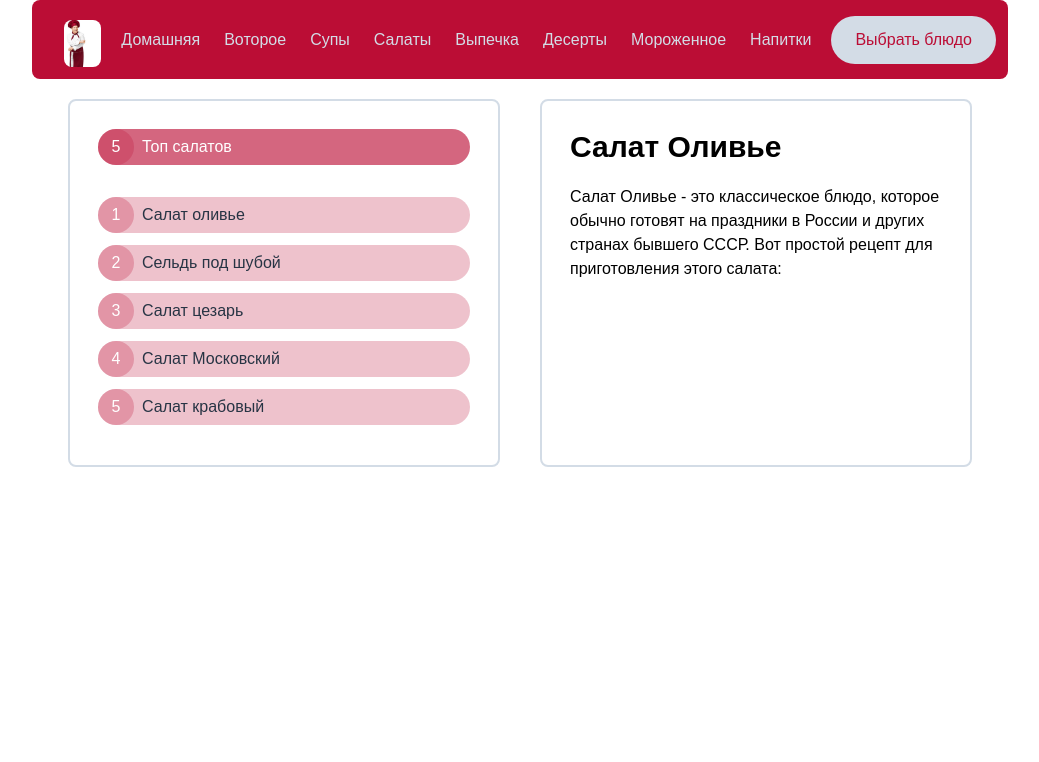
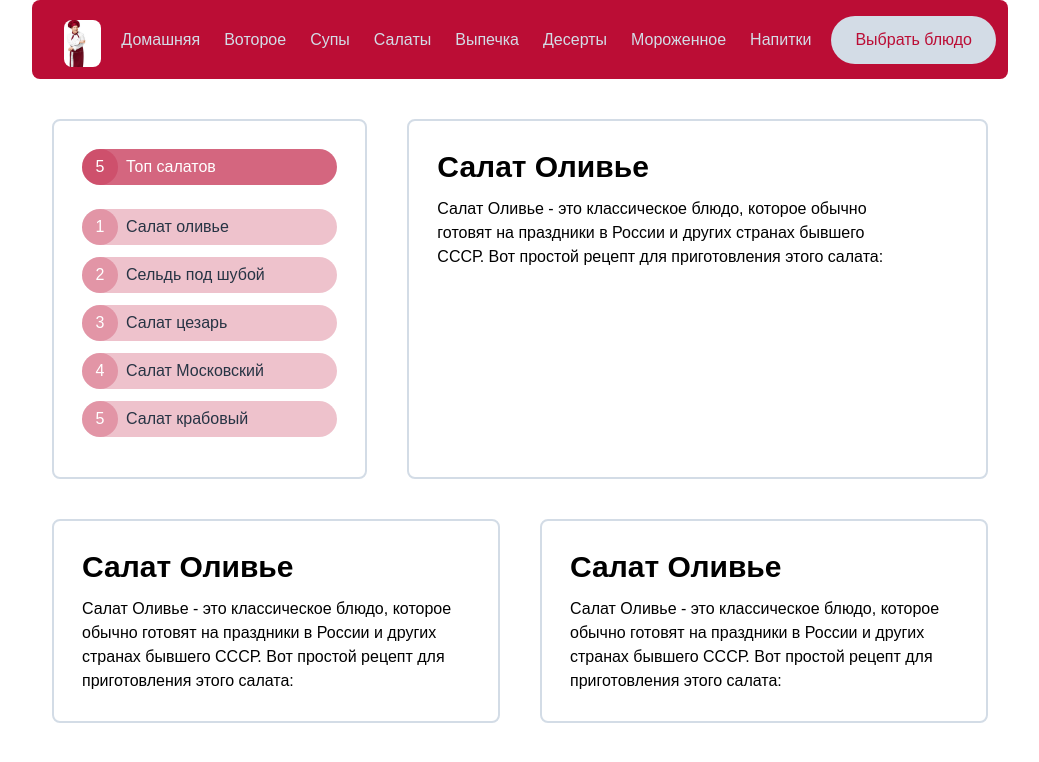
Before and after one commit to PavelCof/firstTailwind, a React (Create React App) app: page / in a window 1280 px wide. Shown: the top 762 px of the page, without its empty margins (120-1159 px from the left). Built offline with nearby package versions, Linux system fonts and the light colour scheme.

Commit message:
перенос ячеек

```diff
--- a/src/App.tsx
+++ b/src/App.tsx
@@ -32,10 +32,10 @@ function App() {
 
           <section className="min-w-[331px] pb-5 top-10 flex-1 overflow-auto">
 
-            <div className="container flex flex-col px-4 mx-auto mt-5  space-y-12 md:space-y-0 md:flex-row">
+            <div className="container flex flex-col flex-wrap mx-auto mt-5 md:flex-row ">
 
               {/* топ пять */}
-                <div className="flex flex-col border-2 border-solid border-gray-light mx-5 rounded-lg p-7 space-y-5 md:w-1/2 " >
+                <div className="flex flex-col border-2 border-solid border-gray-light m-5 rounded-lg p-7 space-y-3 flex-auto " >
                       <div className="flex mb-3 items-center space-x-2 flex-row rounded-full bg-red2">
                             <div className="flex justify-center items-center w-9 h-9  text-white rounded-full md:py-1 bg-red1">5</div>
                             <h1 className="text-white md:text-white">Топ салатов</h1>
@@ -68,8 +68,24 @@ function App() {
                   </div>
                 </div>
 
-                <div className="flex flex-col border-2 border-solid border-gray-light mx-5 rounded-lg p-7 space-y-5 md:w-1/2" >
+                <div className="flex flex-col border-2 border-solid border-gray-light m-5 rounded-lg p-7 space-y-3 flex-auto" >
                     <h1 className="max-w-md text-2xl font-bold text-center md:text-3xl md:text-left">
+                    Салат Оливье
+                    </h1>
+                    <p className="max-w-md mt-3 text-center text-grey md:text-left">
+                    Салат Оливье - это классическое блюдо, которое обычно готовят на праздники в России и других странах бывшего СССР. Вот простой рецепт для приготовления этого салата:
+                    </p>
+                </div>
+                <div className="flex flex-col border-2 border-solid border-gray-light mx-5 my-5 rounded-lg p-7 flex-auto" >
+                    <h1 className="max-w-sm text-2xl font-bold text-center md:text-3xl md:text-left">
+                    Салат Оливье
+                    </h1>
+                    <p className="max-w-sm mt-3 text-center text-grey md:text-left">
+                    Салат Оливье - это классическое блюдо, которое обычно готовят на праздники в России и других странах бывшего СССР. Вот простой рецепт для приготовления этого салата:
+                    </p>
+                </div>
+                <div className="flex flex-col border-2 border-solid border-gray-light mx-5 my-5 rounded-lg p-7 flex-auto" >
+                    <h1 className="max-w-sm text-2xl font-bold text-center md:text-3xl md:text-left">
                     Салат Оливье
                     </h1>
                     <p className="max-w-sm mt-3 text-center text-grey md:text-left">
```
